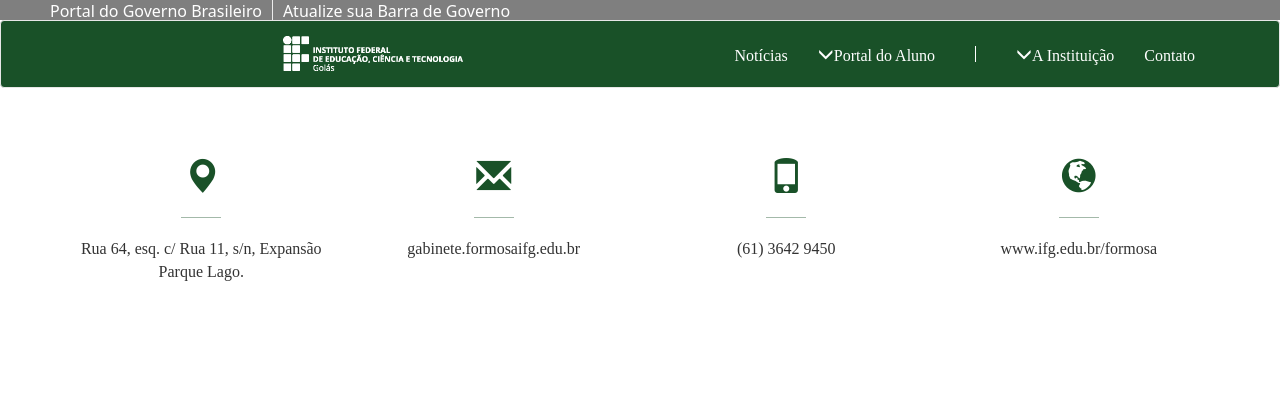
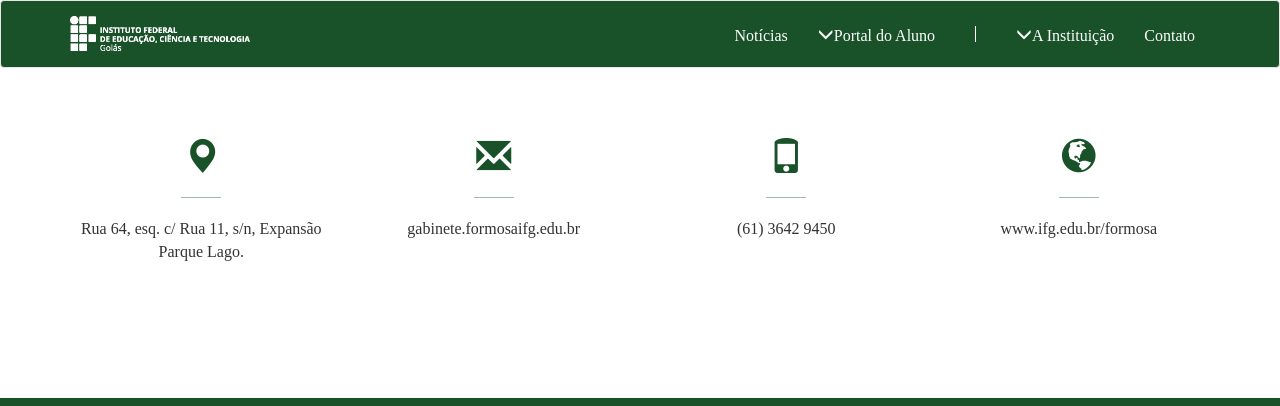
Before and after one commit to zacarias96/zacarias96.github.io, a plain HTML site: page index.html in a window 1280 px wide. Shown: the top 406 px of the page. Drawn offline with nearby package versions, Linux system fonts and the light colour scheme.

Commit message:
Update index.html
Remove "Brazil Bar". It's Useless

```diff
--- a/index.html
+++ b/index.html
@@ -17,18 +17,6 @@
     </head>
 
     <body>
-        <div id="barra-brasil" style="background:#7F7F7F; height: 20px; padding:0 0 0 10px;display:block;">
-            <ul id="menu-barra-temp" style="list-style:none;">
-                <li style="display:inline; float:left;padding-right:10px; margin-right:10px; border-right:1px solid #EDEDED">
-                    <a href="http://brasil.gov.br" style="font-family:sans,sans-serif; text-decoration:none; color:white;">Portal
-                        do Governo Brasileiro</a>
-                </li>
-                <li>
-                    <a style="font-family:sans,sans-serif; text-decoration:none; color:white;" href="http://epwg.governoeletronico.gov.br/barra/atualize.html">Atualize
-                        sua Barra de Governo</a>
-                </li>
-            </ul>
-        </div>
 
         <nav class="navbar navbar-default my-navbar">
             <div class="container">
@@ -182,7 +170,6 @@
         <!-- Include all compiled plugins (below), or include individual files as needed -->
         <script src="bootstrap/js/bootstrap.min.js"></script>
 
-        <script defer="defer" src="http://barra.brasil.gov.br/barra.js" type="text/javascript"></script>
     </body>
 
     </html>
```
